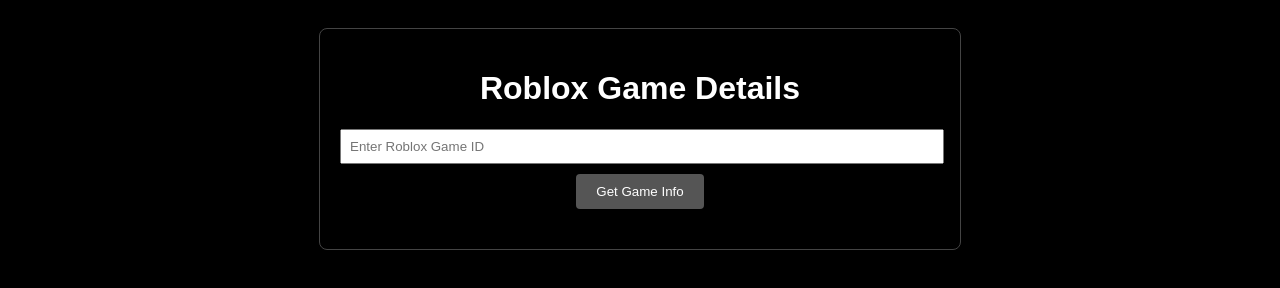
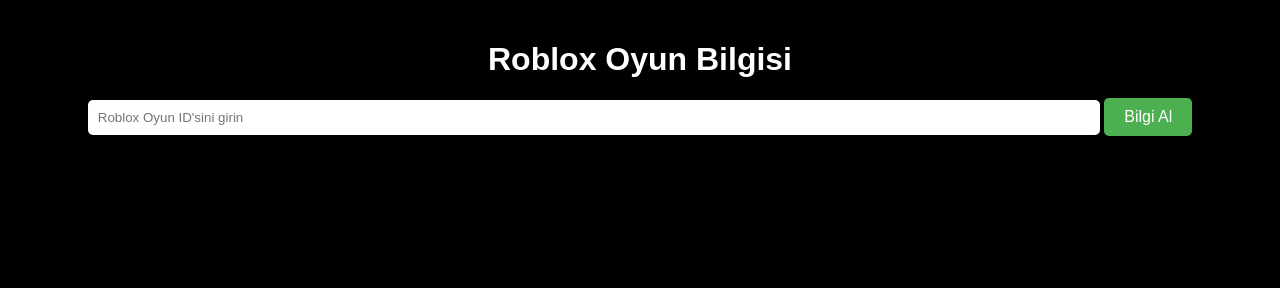
Before and after one commit to AtaScripts317/rwrrrr, a plain HTML site: page index.html in a window 1280 px wide. Drawn offline with Linux system fonts and the light colour scheme.

Commit message:
Update index.html

```diff
--- a/index.html
+++ b/index.html
@@ -1,90 +1,98 @@
 <!DOCTYPE html>
-<html lang="en">
+<html lang="tr">
 <head>
     <meta charset="UTF-8">
     <meta name="viewport" content="width=device-width, initial-scale=1.0">
-    <title>Roblox Game Info</title>
+    <title>Roblox Oyun Bilgisi</title>
     <style>
         body {
             background-color: black;
             color: white;
             font-family: Arial, sans-serif;
+            text-align: center;
+            margin: 0;
             padding: 20px;
         }
-        .container {
-            max-width: 600px;
-            margin: 0 auto;
-            padding: 20px;
-            text-align: center;
-            border: 1px solid #444;
-            border-radius: 8px;
-        }
-        .input-group {
+
+        h1 {
             margin-bottom: 20px;
         }
-        input[type="text"] {
-            padding: 8px;
-            width: calc(100% - 16px);
+
+        input {
+            padding: 10px;
+            width: 80%;
             margin-bottom: 10px;
+            border: none;
+            border-radius: 5px;
         }
+
         button {
             padding: 10px 20px;
-            background: #555;
             border: none;
+            background-color: #4CAF50;
             color: white;
+            border-radius: 5px;
             cursor: pointer;
-            border-radius: 4px;
+            font-size: 16px;
         }
-        img {
-            max-width: 100%;
-            height: auto;
+
+        button:hover {
+            background-color: #45a049;
+        }
+
+        .game-info {
             margin-top: 20px;
         }
-        .info {
-            margin-top: 20px;
+
+        img {
+            width: 100%;
+            height: auto;
+            border-radius: 5px;
+            margin-bottom: 10px;
         }
     </style>
 </head>
 <body>
     <div class="container">
-        <h1>Roblox Game Details</h1>
-        <div class="input-group">
-            <input type="text" id="gameIdInput" placeholder="Enter Roblox Game ID">
-            <button onclick="fetchGameData()">Get Game Info</button>
-        </div>
-        <div class="info" id="gameInfo">
-            <!-- Game details will appear here -->
+        <h1>Roblox Oyun Bilgisi</h1>
+        <input type="text" id="gameId" placeholder="Roblox Oyun ID'sini girin">
+        <button onclick="getGameInfo()">Bilgi Al</button>
+
+        <div id="gameInfo" class="game-info" style="display: none;">
+            <img id="gameImage" alt="Oyun Resmi">
+            <h2 id="gameTitle"></h2>
+            <p id="gameDescription"></p>
+            <p>Anlık Oyuncu Sayısı: <span id="playerCount"></span></p>
+            <p>Beğeni: <span id="likes"></span> | Beğenmeme: <span id="dislikes"></span></p>
         </div>
     </div>
 
     <script>
-        async function fetchGameData() {
-            const gameId = document.getElementById('gameIdInput').value;
-            if (!gameId) {
-                alert("Please enter a game ID.");
-                return;
-            }
+        async function getGameInfo() {
+            const gameId = document.getElementById("gameId").value;
+
+            // API URL'si (Doğru API'yi kontrol edin)
+            const url = `https://api.roproxy.com/games/${gameId}`; // Geçerli bir API sağlayıcısı kullanılmalıdır.
 
             try {
-                const response = await fetch(`https://api.roblox.com/v1/games?universeIds=${gameId}`);
+                const response = await fetch(url);
+                if (!response.ok) throw new Error('Ağ hatası');
+
                 const data = await response.json();
 
-                if (data.data.length > 0) {
-                    const gameDetails = data.data[0];
+                // Oyunun bilgilerini ekranda gösterme
+                document.getElementById("gameImage").src = data.thumbnailUrl;  // Doğru anahtarları kullanın
+                document.getElementById("gameTitle").innerText = data.name;
+                document.getElementById("gameDescription").innerText = data.description;
+                document.getElementById("playerCount").innerText = data.playerCount;
+                document.getElementById("likes").innerText = data.likeCount; // Doğru anahtar kullandığınızdan emin olun
+                document.getElementById("dislikes").innerText = data.dislikeCount; // Doğru anahtar kullandığınızdan emin olun
 
-                    document.getElementById('gameInfo').innerHTML = `
-                        <h2>${gameDetails.name}</h2>
-                        <img src="${gameDetails.thumbnailUrl}" alt="${gameDetails.name} Thumbnail">
-                        <p>Current Players: ${gameDetails.playerCount}</p>
-                        <p>Likes: ${gameDetails.upvoteCount}, Dislikes: ${gameDetails.downvoteCount}</p>
-                        <p>${gameDetails.description}</p>
-                    `;
-                } else {
-                    document.getElementById('gameInfo').innerHTML = "<p>Game not found or invalid ID.</p>";
-                }
+                // Oyun bilgilerini göster
+                document.getElementById("gameInfo").style.display = 'block';
             } catch (error) {
-                console.error('Error fetching game data:', error);
-                document.getElementById('gameInfo').innerHTML = "<p>There was an error retrieving the game data. Please try again later.</p>";
+                console.error("Hata:", error);
+                alert("Bilgiler alınamadı. Lütfen geçerli bir Roblox Oyun ID'si girin.");
             }
         }
     </script>
```
